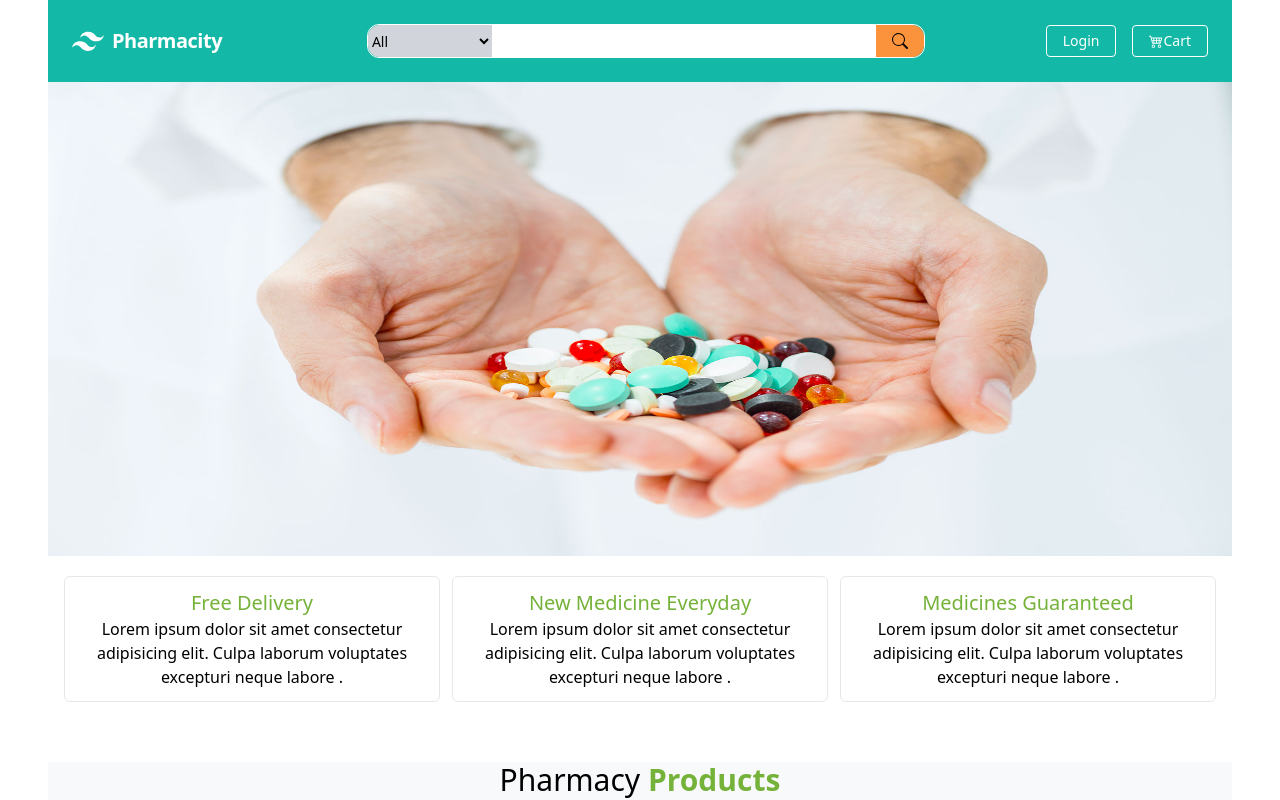
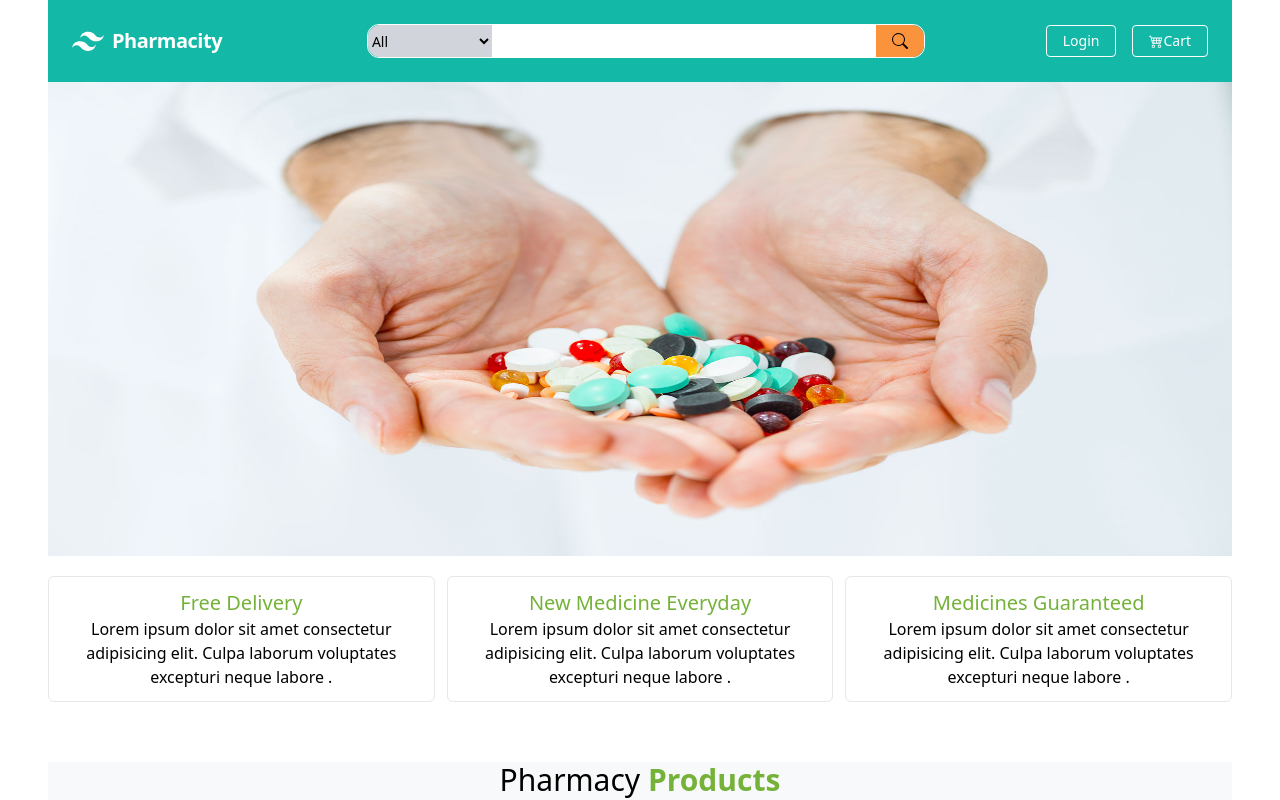
Before and after one commit to pharmacity-xyz/ui-nextjs, a Next.js app: page / in a window 1280 px wide. Shown: the top 800 px of the page. Built offline with nearby package versions, Linux system fonts and the light colour scheme.

Commit message:
Remove padding

```diff
--- a/pages/index.tsx
+++ b/pages/index.tsx
@@ -37,7 +37,7 @@ const Home: NextPage = () => {
         <Image src={img1} width={500} height={200} layout="responsive" />
       </div>
       <div className="py-5">
-        <div className="px-4">
+        <div className="">
           <div className="grid grid-cols-3 gap-3">
             {introductions.map((introduction) => (
               <div key={introduction.id} className="w-full text-center border rounded-md p-3">
```
